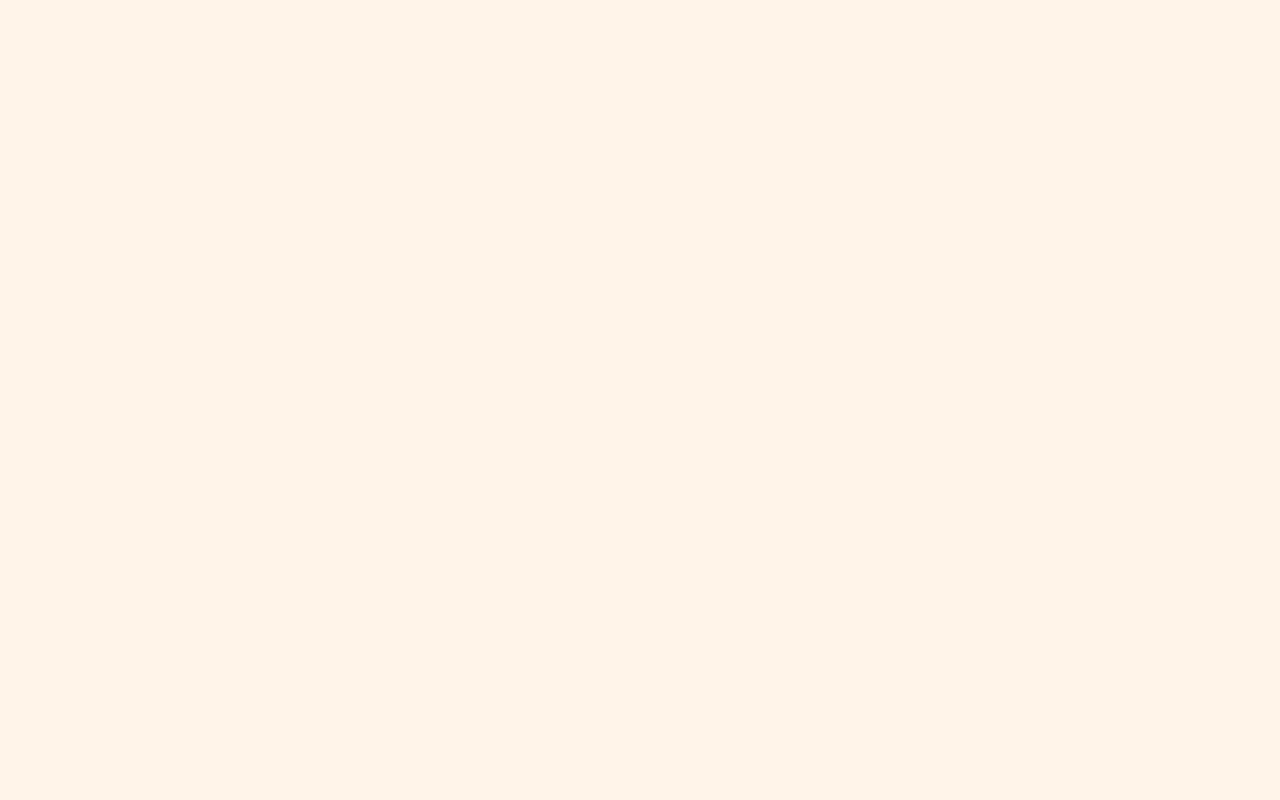
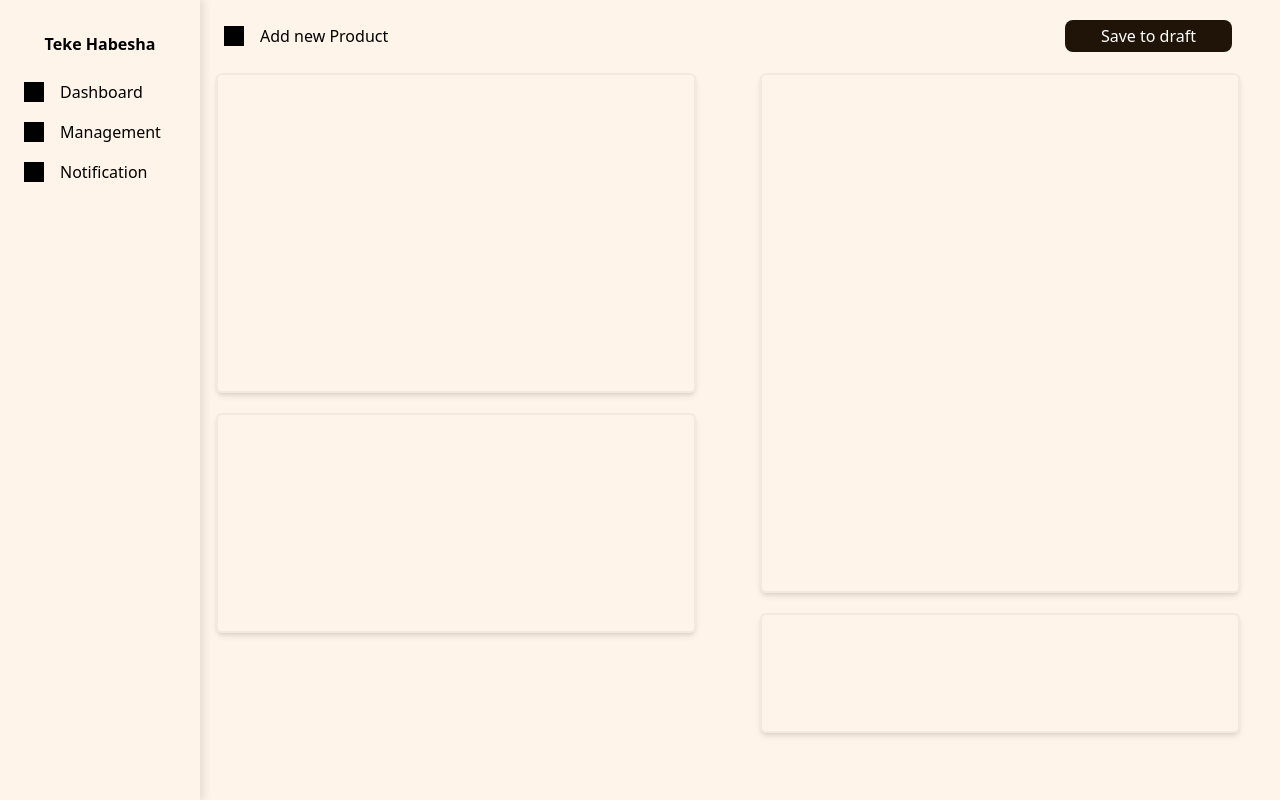
Before and after one commit to kira07Sj/Tekehabesha, a React (Vite) app: page /Admin/Dashboard in a window 1280 px wide. Before the commit this address had no page. Built offline with nearby package versions, Linux system fonts and the light colour scheme.

Commit message:
Update: admin pages

```diff
--- a/src/App.jsx
+++ b/src/App.jsx
@@ -6,6 +6,9 @@ import ProductDetailPage from "./Pages/ProductDetailPage.jsx"
 import Home from './Pages/Home.jsx'
 import MainPage from './layouts/MainPage.jsx'
 import { BrowserRouter as Router, Routes, Route } from "react-router-dom";
+import AdminPage from './layouts/AdminPage.jsx'
+import Dashboard from './Pages/Overview.jsx'
+import Management from "./Pages/Management.jsx"
 
 
 function App() {
@@ -26,6 +29,9 @@ function App() {
 
         </Route>
 
+        <Route path='/Admin/Dashboard' element = {<AdminPage/>}>
+          <Route index element={<Management/>}/>
+        </Route>
 
 
       </Routes>
--- a/src/Pages/AdminDashboad.jsx
+++ b/src/Pages/AdminSideBar.jsx
@@ -1,10 +1,9 @@
     import React,{useState} from 'react'
-    import tilet from '../assets/tilet.png';
     import { DashboardNavs } from '../constants';
-    import Overview from '../components/Overview';
-    import Management from '../components/Management';
+    import { Link } from 'react-router-dom';
 
-    const AdminDashboad = () => {
+    const AdminSideBar
+     = () => {
         const [ActiveId, SetActiveId] = useState('1')
 
 
@@ -15,26 +14,20 @@
 
         }
       return (
-        <section className='w-[100vw] lg:h-full bg_Primary  lg:fixed  left-0 top-0 z-50 flex max-lg:flex-col'>
-            <div className="absolute top-0 right-10 max-md:right-3 -z-10">
-                    <img
-                      src={tilet}
-                      alt="bg"
-                      className="h-[700px] object-contain scale-110 lg:scale-150"
-                    />
-            </div>
+        <section className=' '>
 
-            <div className='w-[200px] h-full z-50 top-0 left-0 lg:flex
+
+            <div className='w-[200px] h-[100dvh] fixed z-50 top-0 left-0 lg:flex
             sidebar hidden items-center justify-start flex-col overflow-hidden'>
                 <h1 className='font-bold text-dark-brown mt-[2rem]'>Teke <span className='font-semibold'>Habesha</span></h1>
 
                 <div className=' w-full flex flex-col items-center justify-center mt-[1rem]'>
                     {DashboardNavs.map((items)=>(
-                        <div onClick={()=>Toggle(items.id)}  key={items.id} className='w-full h-[40px] flex flex-row items-center gap-4 cursor-default'>
+                        <Link to={items.URL} onClick={()=>Toggle(items.id)}  key={items.id} className='w-full h-[40px] flex flex-row items-center gap-4 cursor-default'>
                             <div className={`${ActiveId == items.id ? ' flex':'hidden'} h-[40px] w-[13px] rounded-lg bg-dark-brown absolute md:-left-2 max-md:-left-2 transition-all menuAnime`}/>
                             <div className='w-[20px] h-[20px] bg-black ml-6'></div>
                             <h1 className='text-[1rem]'>{items.name}</h1>
-                        </div>
+                        </Link>
                     ))}
 
                 </div>
@@ -46,19 +39,14 @@
 
                 <div className=' w-full  flex flex-rowitems-center justify-center mt-[1rem]'>
                     {DashboardNavs.map((items)=>(
-                        <div onClick={()=>Toggle(items.id)}  key={items.id} className='w-full h-[40px] flex flex-row items-center gap-4 max-sm:gap-2 cursor-default'>
+                        <Link to={items.URL} onClick={()=>Toggle(items.id)}  key={items.id} className='w-full h-[40px] flex flex-row items-center gap-4 max-sm:gap-2 cursor-default'>
                             <div className={`${ActiveId == items.id ? ' flex':'hidden'} h-[40px] w-[200px] max-sm:w-[120px] -z-10  rounded-t-md bg-orange-600/30 absolute `}/>
                             <div className='w-[20px] h-[20px] bg-black ml-6 max-sm:ml-2'></div>
                             <h1 className='text-[1rem] max-sm:text-[13px]'>{items.name}</h1>
-                        </div>
+                        </Link>
                     ))}
 
                 </div>
-            </div>
-
-            <div className='w-full '>
-            <Overview className={`${ActiveId === '1' ? 'flex':'hidden'}`}/>
-            <Management className={`${ActiveId === '2' ? 'flex':'hidden'}`}/>
             </div>
 
 
@@ -66,4 +54,4 @@
       )
     }
 
-    export default AdminDashboad
+    export default AdminSideBar
--- a/src/components/Management.jsx
+++ b/src/Pages/Management.jsx
@@ -2,8 +2,8 @@ import React from 'react'
 
 const Management = ({className}) => {
   return (
-    <div className={`${className} w-[90%] h-full  top-0 left-0
-            flex items-center justify-start flex-col `}>
+    <div className={`${className} w-[85%] h-full
+            flex items-center justify-start flex-col right-2 absolute `}>
                <div className='w-full h-[80px] flex items-center justify-between px-5 pr-10'>
                     <div className='flex items-center justify-center p-5'>
                         <div className='w-5 h-5 bg-black'></div>
--- a/src/components/Overview.jsx
+++ b/src/Pages/Overview.jsx
@@ -1,14 +1,14 @@
 import React from 'react'
 
-const Overview = ({className}) => {
+const Dashboard = ({className}) => {
   return (
 
     <div className={`${className} w-[90%] h-full  top-0 left-0
             flex items-start justify-center flex-wrap overflow-hidden `}>
-                <h1>Overview</h1>
+                <h1>Dashboard</h1>
 
     </div>
   )
 }
 
-export default Overview
+export default Dashboard
--- a/src/constants/index.js
+++ b/src/constants/index.js
@@ -67,8 +67,8 @@ export const ServiceDetails = [
 ]
 
 export const DashboardNavs = [
-    {id:'1', name:"Overview"},
-    {id:'2', name:"Management"},
-    {id:'3', name:"Notification"},
+    {id:'1', name:"Dashboard", URL:'/Admin/Dashboard'},
+    {id:'2', name:"Management", URL:'/Admin/Manage-Products'},
+    {id:'3', name:"Notification", URL:'/Admin/Notification'},
 
 ]
--- a/src/layouts/AdminPage.jsx
+++ b/src/layouts/AdminPage.jsx
@@ -0,0 +1,14 @@
+import React from 'react'
+import AdminSideBar from '../Pages/AdminSideBar'
+import { Outlet } from 'react-router-dom'
+
+const AdminPage = () => {
+  return (
+    <>
+        <AdminSideBar/>
+        <Outlet/>
+    </>
+  )
+}
+
+export default AdminPage
```
